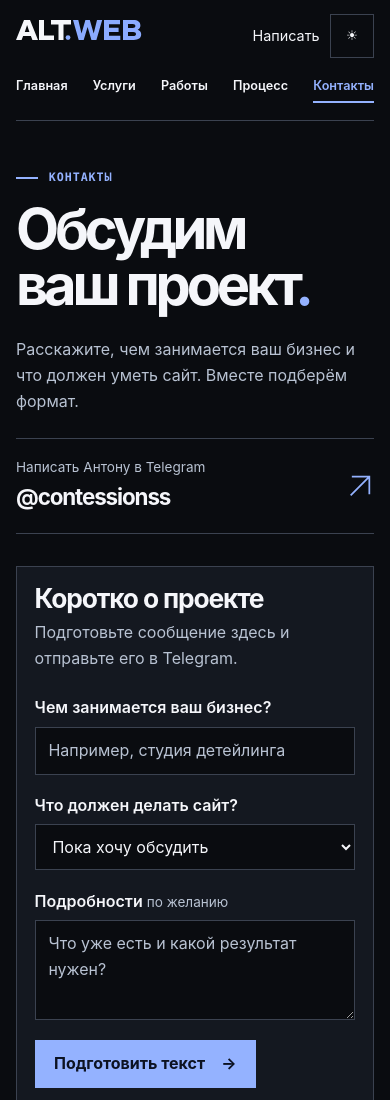
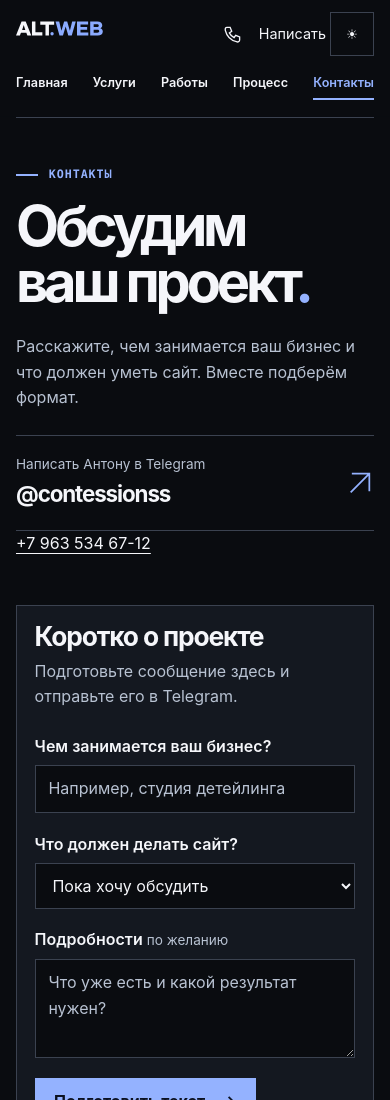
Before and after one commit to Contessions/ALT.WEB, a plain HTML site: page contact.html in a window 390 px wide. Shown: the top 1100 px of the page. Drawn offline with Linux system fonts and the light colour scheme.

Commit message:
Добавить звонок Антону в шапку студии и контакты

```diff
--- a/contact.html
+++ b/contact.html
@@ -7,7 +7,7 @@
   <meta name="description" content="Контакты — ALT Web, дизайн и разработка сайтов для бизнеса.">
   <title>Контакты — ALT Web</title>
   <script src="design.js?v=8"></script>
-  <link rel="stylesheet" href="style.css?v=8">
+  <link rel="stylesheet" href="style.css?v=9">
   <script src="cases/forma/catalog.js?v=3" defer></script>
   <link rel="stylesheet" href="contact.css?v=1">
   <script src="brief.js?v=3" defer></script>
@@ -18,6 +18,7 @@
     <a class="brand" href="index.html" aria-label="ALT Web, главная"><img src="assets/wordmark.svg?v=2" width="150" height="36" alt=""></a>
     <nav aria-label="Основная навигация"><a href="index.html">Главная</a><a href="services.html">Услуги</a><a href="work.html">Работы</a><a href="process.html">Процесс</a><a href="contact.html" aria-current="page">Контакты</a></nav>
     <div class="header-tools">
+      <a class="header-call" href="tel:+79635346712" aria-label="Позвонить Антону: +7 963 534 67-12"><svg aria-hidden="true" width="19" height="19" viewBox="0 0 24 24" fill="none" stroke="currentColor" stroke-width="1.7"><path d="m5 3 4 0 2 5-3 2c1.5 3 3 4.5 6 6l2-3 5 2v4c0 2-2 3-4 2C9 19 5 15 3 7c-.5-2 0-4 2-4Z"/></svg></a>
       <a class="header-write" href="https://t.me/contessionss">Написать</a>
       <button class="theme-toggle" type="button" aria-label="Включить светлую тему" hidden><span aria-hidden="true">☀</span></button>
     </div>
@@ -31,6 +32,7 @@
         <span><small>Написать Антону в Telegram</small><strong>@contessionss</strong></span>
         <svg width="28" height="28" viewBox="0 0 24 24" fill="none" stroke="currentColor" stroke-width="1.5" aria-hidden="true"><path d="M4 20 20 4M5 4h15v15"/></svg>
       </a>
+      <p><a href="tel:+79635346712">+7 963 534 67-12</a></p>
     </section>
     <section class="contact-editor" id="brief-result" aria-labelledby="draft-title">
       <h2 id="draft-title">Коротко о проекте</h2>
--- a/style.css
+++ b/style.css
@@ -449,3 +449,8 @@ html { scroll-padding-top: 5rem; }
 @media (prefers-reduced-motion:reduce) {
   .service-image img,.service-copy::after { transition: none; }
 }
+.header-call { display: grid; place-items: center; min-width: 44px; height: 44px; }
+@media (max-width: 400px) {
+  .site-header .brand img { width: 104px; height: auto; }
+  .header-tools { gap: .25rem; }
+}
```
Also changed, not shown: index.html (+2 -1 lines), process.html (+2 -1 lines), services.html (+2 -1 lines), work.html (+2 -1 lines).
